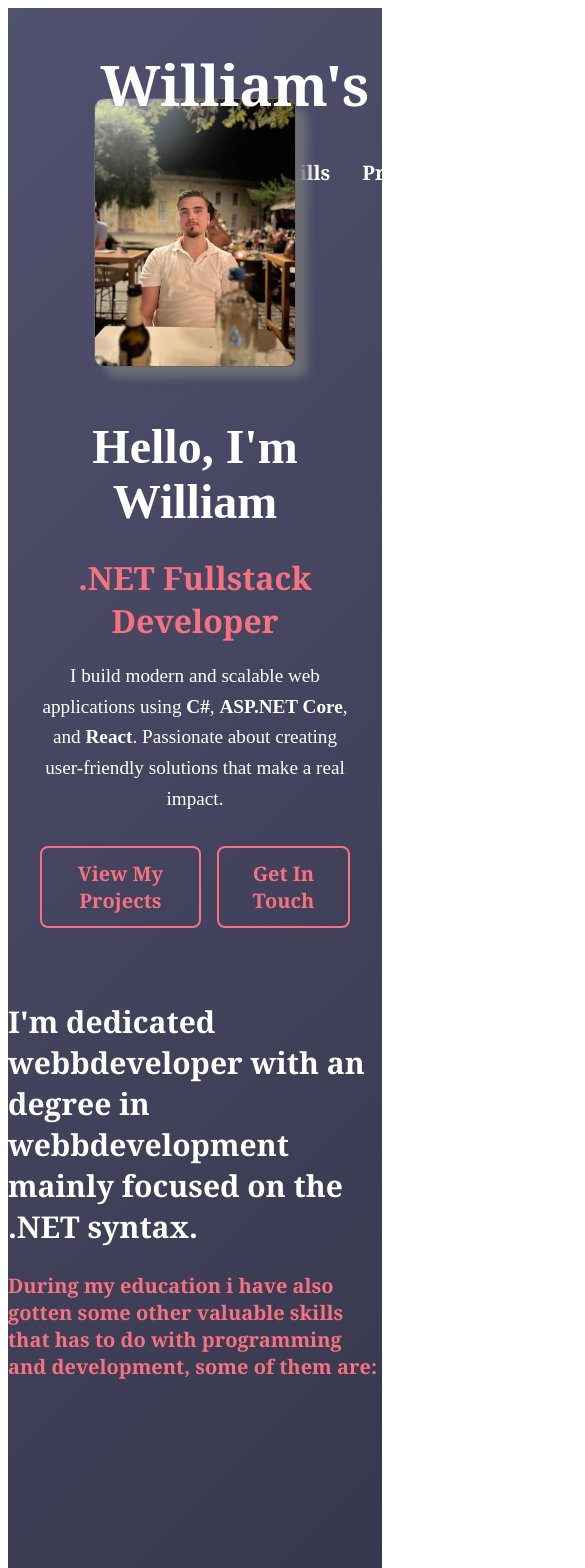
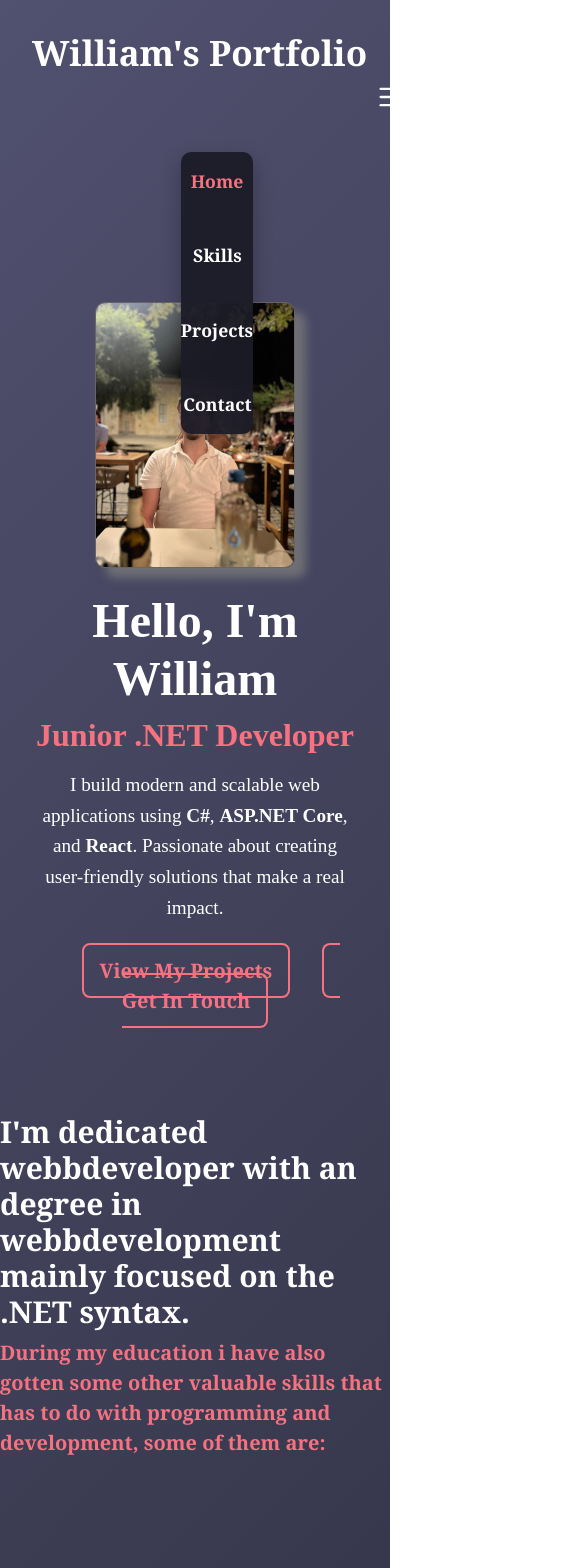
Before and after one commit to Mrhagg/Portfolio, a React (Create React App) app: page / in a window 390 px wide. Shown: the top 1568 px of the page, 585 px wide, since content can reach past the window. Built offline with nearby package versions, Linux system fonts and the light colour scheme; no server answers.

Commit message:
added bootstrap for the CSS to make responsive design with queries

```diff
--- a/package.json
+++ b/package.json
@@ -9,7 +9,10 @@
     "@testing-library/jest-dom": "^6.6.4",
     "@testing-library/react": "^16.3.0",
     "@testing-library/user-event": "^13.5.0",
+    "bootstrap": "^5.3.8",
+    "lucide-react": "^0.545.0",
     "react": "^19.1.1",
+    "react-bootstrap": "^2.10.10",
     "react-dom": "^19.1.1",
     "react-scripts": "^5.0.1",
     "react-scroll": "^1.9.3",
--- a/src/Components/Contact/Contact.css
+++ b/src/Components/Contact/Contact.css
@@ -18,6 +18,7 @@
   font-weight: bold;
   text-align: start;
   margin-right: 2rem;
+  color: #e3698c;
 }
 
 .contact-ways ul {
@@ -45,7 +46,7 @@
 
 
 .contact-ways a {
-  color: #c06c84;
+  color: #e3698c;
   text-decoration: none;
   transform: color 0.3s;
 }
@@ -54,13 +55,14 @@
   color: #ffb6b9;
 }
 
-.contact-title {
+.contact-title h1 {
   display: flex;
   justify-content: center;
   align-items: center;
-  color: #c06c84;
+  color: #ffffff;
   font-family:'Times New Roman', Times, serif;
-  font-size: 23px;
+  font-size: 43px;
+  font-weight: bold;
   text-align: center;
   margin-top: 10rem;
 }
@@ -141,7 +143,9 @@ input {
 }
 
 
-button {
+
+
+.form-btn {
   display: flex;
   justify-content: center;
   align-items: center;
@@ -150,7 +154,7 @@ button {
   font-size: 17px;
   font-family: 'Times New Roman', Times, serif;
   font-weight: bold;
-  margin-top: 2rem;
+  margin-top: 1rem;
   border: 1px solid #555151;
   border-radius: 10px;
   box-shadow: 1 2px #3f3f53;
--- a/src/Components/Contact/contact.js
+++ b/src/Components/Contact/contact.js
@@ -64,6 +64,7 @@ function Contact () {
 
         <section className="contact-ways">
           <h2>Other ways to reach out</h2>
+
           <ul>
             <li>
               <i className="fa-solid fa-envelope"></i>
@@ -106,7 +107,7 @@ function Contact () {
             <textarea className={errors.message ? "input-error" : "input-valid"} value={message} onChange={(e) => setMessage(e.target.value)} rows={5} />
             {errors.message && <div className="error">{errors.message}</div>}
           </div>
-          <button type="submit">Send</button>
+          <button className="form-btn" type="submit">Send</button>
         </form>
       </div>
     </section>
--- a/src/Components/Header/Header.css
+++ b/src/Components/Header/Header.css
@@ -26,11 +26,29 @@
   display: inline-block;
   white-space: nowrap;
   overflow: hidden;
+  margin-top: 2rem;
 
 
   text-align: center;
   animation: typing 2s steps(21, end) forwards,
              blink 0.75s step-end forwards;
+}
+
+@media (max-width: 423px) {
+  .headline-text {
+    font-family: Cambria, Cochin, Georgia, Times, 'Times New Roman', serif;
+    font-weight: bold;
+    font-size: 35px;
+
+    display: inline-block;
+    white-space: nowrap;
+    overflow: hidden;
+
+    text-align: start;
+
+    animation: typing 2s steps(21, end) forwards,
+                          blink 0.75s step-end forwards;
+  }
 }
 
 @keyframes typing {
--- a/src/Components/Hero/Hero.css
+++ b/src/Components/Hero/Hero.css
@@ -8,36 +8,53 @@
   padding: 2rem;
 }
 
+
 .hero-content {
   max-width: 800px;
 }
 
 .hero h1 {
   font-size: 3rem;
-  margin-bottom: 0.5rem;
+  margin-top: 1.5rem;
+  font-family: 'Times New Roman', Times, serif;
+  font-weight: bold;
 }
 
 .hero h2 {
   font-size: 2rem;
   margin-bottom: 1rem;
   color: #f67280;
+  font-family: 'Times New Roman', Times, serif;
+  font-weight: bold;
 }
 
 .hero p {
   font-size: 1.2rem;
   margin-bottom: 2rem;
   line-height: 1.6;
+  font-family: 'Times New Roman', Times, serif;
 }
 
-.hero-buttons {
-  display: flex;
-  gap: 1rem;
-  justify-content: center;
+.hero-buttons .hero-btn {
+  background: transparent;
+  padding: 0.75rem 1rem;
+  border-radius: 8px;
+  border: 2px solid #f67280;
+  color: #f67280;
+  text-decoration: none;
+  font-weight: bold;
+  transition: background 0.3s;
+  margin: 2rem;
 }
 
-.btn {
-  color: white;
-  padding: 0.75rem 1.5rem;
+.hero-buttons .hero-btn:hover {
+  background: #c06c84;
+  color: #FFFFFF;
+}
+
+.hero-buttons .hero-btn-secondary {
+  background: transparent;
+  padding: 0.75rem 1rem;
   border-radius: 8px;
   border: 2px solid #f67280;
   color: #f67280;
@@ -46,24 +63,13 @@
   transition: background 0.3s;
 }
 
-.btn:hover {
-  background: #c06c84;
-  color: #FFFFFF;
-}
-
-.btn.secondary {
-  background: transparent;
-  border: 2px solid #f67280;
-  color: #f67280;
-}
-
-.btn.secondary:hover {
+.hero-buttons .hero-btn-secondary:hover {
   background: #f67280;
   color: white;
 }
 
-
-.btn.active {
+.hero-buttons .hero-btn.active,
+.hero-buttons .hero-btn-secondary.active {
   background: #c06c84;
   border-color: #c06c84;
   color: white;
--- a/src/Components/Hero/Hero.js
+++ b/src/Components/Hero/Hero.js
@@ -11,18 +11,24 @@ function Hero() {
           <img className="img-logo" src={WilliamPic}></img>
         </div>
         <h1>Hello, I'm William</h1>
-        <h2>.NET Fullstack Developer</h2>
+        <h2>Junior .NET Developer</h2>
         <p>
           I build modern and scalable web applications using <strong>C#</strong>, <strong>ASP.NET Core</strong>,
           and <strong>React</strong>. Passionate about creating user-friendly solutions
           that make a real impact.
         </p>
-        <div className="hero-buttons">
-          <a href="#projects" className={`btn ${activeBtn === '#projects' ? 'active' : ''}`} onClick={() => setActiveBtn('#projects')}>
-            View My Projects
+       <div className="hero-buttons">
+          <a
+            href="#projects"
+            className={`hero-btn ${activeBtn === '#projects' ? 'active' : ''}`}
+            onClick={() => setActiveBtn('#projects')}
+          >View My Projects
           </a>
-          <a href="#contact" className={`btn secondary ${activeBtn === '#contact' ? 'active' : ''}`} onClick={() => setActiveBtn('#contact')}>
-            Get In Touch
+          <a
+            href="#contact"
+            className={`hero-btn-secondary ${activeBtn === '#contact' ? 'active' : ''}`}
+            onClick={() => setActiveBtn('#contact')}
+          > Get In Touch
           </a>
         </div>
       </div>
--- a/src/Components/Projects/projects.css
+++ b/src/Components/Projects/projects.css
@@ -6,7 +6,7 @@
   font-size: 50px;
   font-family: 'Times New Roman', Times, serif;
   font-weight: bold;
-  color: #c06c84;
+  color: #e3698c;
 }
 
 .project-information {
@@ -14,8 +14,10 @@
   font-size: 30px;
   font-family: 'Times New Roman', Times, serif;
   font-weight: bold;
-  color: #c06c84;
+  color: #ffffff;
+  text-align: center;
 }
+
 
 .projects-container {
   display: grid;
@@ -39,14 +41,14 @@
 .project-card:hover {
   transform: translateY(-5px);
   box-shadow: 0 8px 20px rgba(0,0,0,0.12);
-  color: rgb(225, 227, 228);
+  color: rgb(166, 168, 169);
 }
 
 .project-title {
   font-size: 1.3rem;
   font-weight: bold;
   margin-bottom: 0.5rem;
-  color: #c06c84;
+  color: #ffffff;
 }
 
 .project-title a {
--- a/src/Components/Projects/projects.js
+++ b/src/Components/Projects/projects.js
@@ -1,5 +1,5 @@
-import './projects.css'
-import { use, useEffect, useState } from 'react';
+import './projects.css';
+import { useEffect, useState } from 'react';
 
 export default function Projects() {
   const [repos, setRepos] = useState([]);
@@ -13,7 +13,17 @@ export default function Projects() {
     "Js-backendGraphQl",
     "ASP-Assignment",
     "WebbApi-assignment"
-  ]
+  ];
+
+  const languageColors = {
+    "JavaScript": "#f1e05a",
+    "C#": "#d84bcfff",
+    "HTML": "#e34c26",
+    "CSS": "#563d7c",
+    "TypeScript": "#3bafcfff",
+    "Python": "#3572A5",
+    "Unknown": "#6c757d"
+  };
 
   useEffect(() => {
     fetch("https://api.github.com/users/Mrhagg/repos?sort=updated")
@@ -36,9 +46,12 @@ export default function Projects() {
   return (
     <section className="projects-section">
       <h1 className="projects-heading">My Projects</h1>
-    <h2 className="project-information">These are some of my projects i have been/is working on </h2>
+      <h2 className="project-information">These are some of my projects I have been/is working on</h2>
       <div className="projects-container">
-      {repos.map((repo) => (
+        {repos.map((repo) => {
+
+          const color = languageColors[repo.language] || languageColors["Unknown"];
+          return (
             <div key={repo.id} className="project-card">
               <h2 className="project-title">
                 <a href={repo.html_url} target="_blank" rel="noopener noreferrer">
@@ -48,13 +61,13 @@ export default function Projects() {
               <p className="project-description">
                 {repo.description || "Ingen beskrivning"}
               </p>
-          <span className="project-language">
+              <span className="project-language" style={{ color: color, fontWeight: "bold" }}>
                 {repo.language || "Okänt språk"}
               </span>
             </div>
-      ))}
+          );
+        })}
       </div>
     </section>
   );
-
 }
--- a/src/Components/Skills/skills.css
+++ b/src/Components/Skills/skills.css
@@ -18,7 +18,7 @@
   color: #f67280;
 }
 
-h2 {
+.main-content h2 {
   display: flex;
   align-items: center;
   justify-content: center;
--- a/src/Components/navbar/navbar.css
+++ b/src/Components/navbar/navbar.css
@@ -1,5 +1,5 @@
 .navbar a {
-  color: #FFFFFF;
+  color: #ffffff;
   text-decoration: none;
   font-family: Cambria, Cochin, Georgia, Times, 'Times New Roman', serif;
   font-weight: bold;
@@ -14,3 +14,77 @@
 .navbar a.active {
   color: #f67280;
 }
+
+.menu-toggle {
+  display: none;
+  background: none;
+  border: none;
+  color: #ffffff;
+  cursor: pointer;
+}
+
+.navbar {
+  display: flex;
+  gap: 2rem;
+  align-items: center;
+  justify-content: space-between;
+}
+
+/*Anpassad för liten skärm*/
+
+@media (max-width: 423px) {
+  .navbar{ display: none;}
+  .menu-toggle {
+    display: block;
+    z-index: 1100;
+    position: absolute;
+    right: -20px;
+  }
+
+  /*Anpassad för mellanskärm*/
+  @media (min-width: 577px) and (max-width: 992px) {
+  .navbar { display: flex; flex-direction: row; }
+  .menu-toggle { display: none; }
+}
+
+/* Anpassad för storskärm */
+@media (min-width: 993px) {
+  .navbar { display: flex; flex-direction: row; }
+  .menu-toggle { display: none; }
+}
+
+  .navbar {
+    display: none;
+    flex-direction: column;
+    position: absolute;
+    top: 70px;
+    right: 20px;
+    background: rgba(28, 28, 40, 0.95);
+    border-radius: 10px;
+    padding: 1rem 2rem;
+    box-shadow: 0 8px 20px rgba(0, 0, 0, 0.3);
+    animation: slideDown 0.3s ease forwards;
+  }
+
+
+  .navbar.open {
+    display: flex;
+  }
+
+  .navbar a {
+    padding: 0.5rem 0;
+    font-size: 1.1rem;
+    text-align: center;
+  }
+
+  @keyframes slideDown {
+    from {
+      opacity: 0;
+      transform: translateY(-10px);
+    }
+    to {
+      opacity: 1;
+      transform: translateY(0);
+    }
+  }
+}
--- a/src/Components/navbar/navbar.js
+++ b/src/Components/navbar/navbar.js
@@ -1,15 +1,27 @@
 import { useState } from "react";
 import { Link } from "react-scroll";
+import { Menu,X } from "lucide-react";
 import './navbar.css'
 
 
 
 function Navbar() {
   const [active, setActive] = useState('#home');
+  const [isOpen, setIsOpen] = useState(false);
+
+  const handleToggle = () => {
+    setIsOpen(!isOpen);
+  }
 
 
   return (
-    <nav className="navbar">
+    <header>
+      <button className="menu-toggle" onClick={handleToggle}>
+        {isOpen ? <X size={28} /> : <Menu size={28} />}
+      </button>
+    <nav className={`navbar ${isOpen ? "open" : ""}`}>
+
+
 
       <Link
         to="home"
@@ -60,7 +72,8 @@ function Navbar() {
       >
         Contact
       </Link>
-    </nav>
+      </nav>
+    </header>
   );
 }
 
--- a/src/index.js
+++ b/src/index.js
@@ -2,6 +2,8 @@ import React from 'react';
 import ReactDOM from 'react-dom/client';
 import './index.css';
 import App from './App';
+import 'bootstrap/dist/css/bootstrap.min.css';
+
 
 const root = ReactDOM.createRoot(document.getElementById('root'));
 root.render(
```
Also changed, not shown: 1 other file (tests, documents, lock files or other folders). Lines whose indentation alone changed are shown as unchanged.
